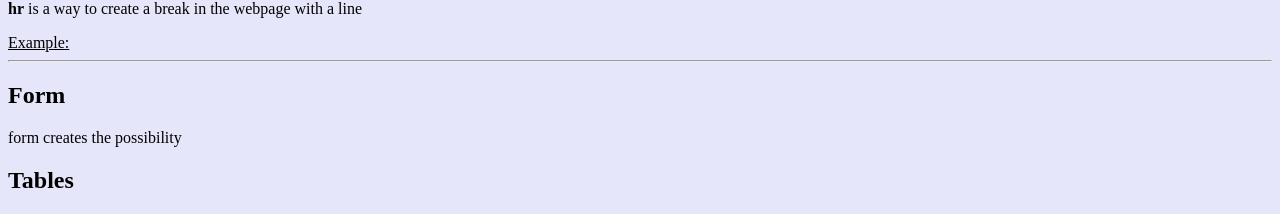
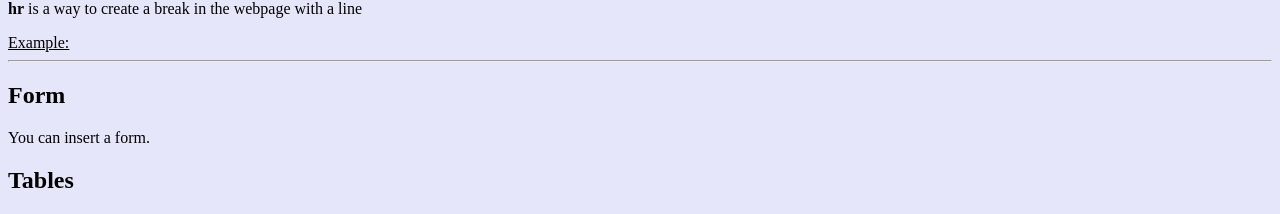
Before and after one commit to luciabarre/luciabarre.github.io, a plain HTML site: page cheatsheet.html in a window 1280 px wide. Shown: the part 2256-2470 px from the top of the page. Drawn offline with Linux system fonts and the light colour scheme.

Commit message:
changed form definition

```diff
--- a/cheatsheet.html
+++ b/cheatsheet.html
@@ -151,7 +151,7 @@
 
     <form>
     <h2>Form</h2>
-    <p>form creates the possibility</p>
+    <p>You can insert a form.</p>
     </form>
 
     <form>
```
